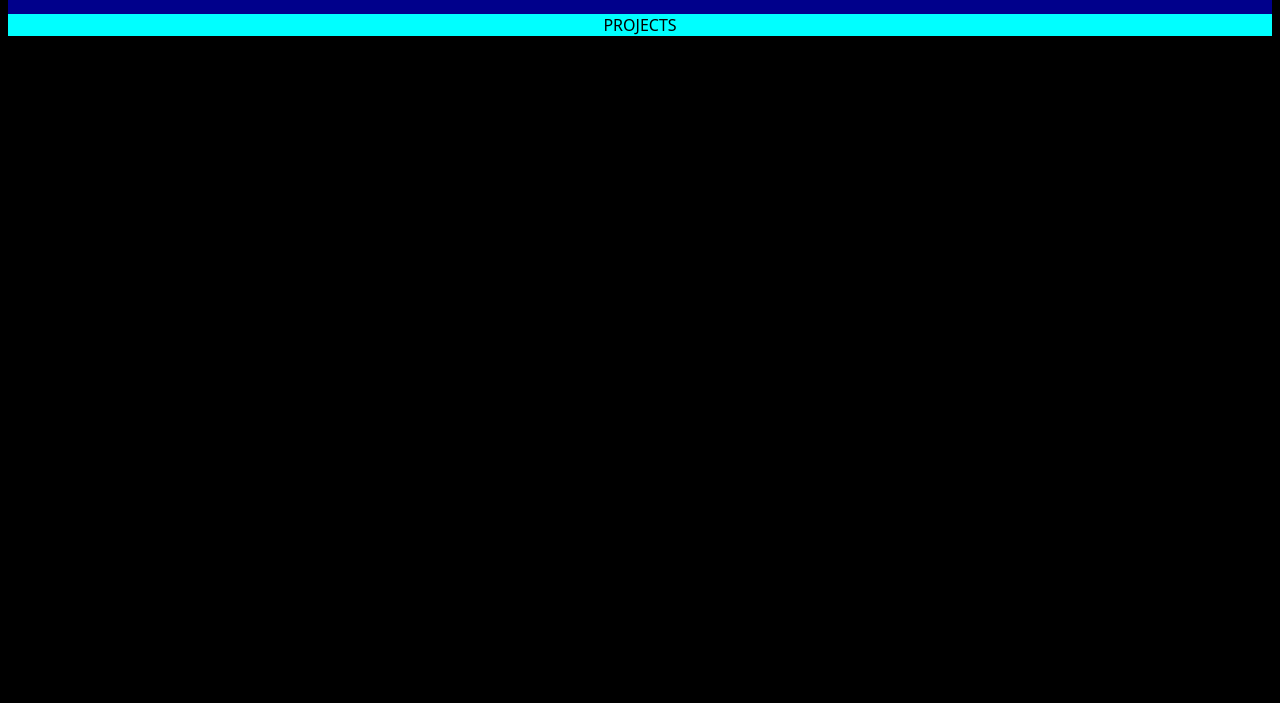
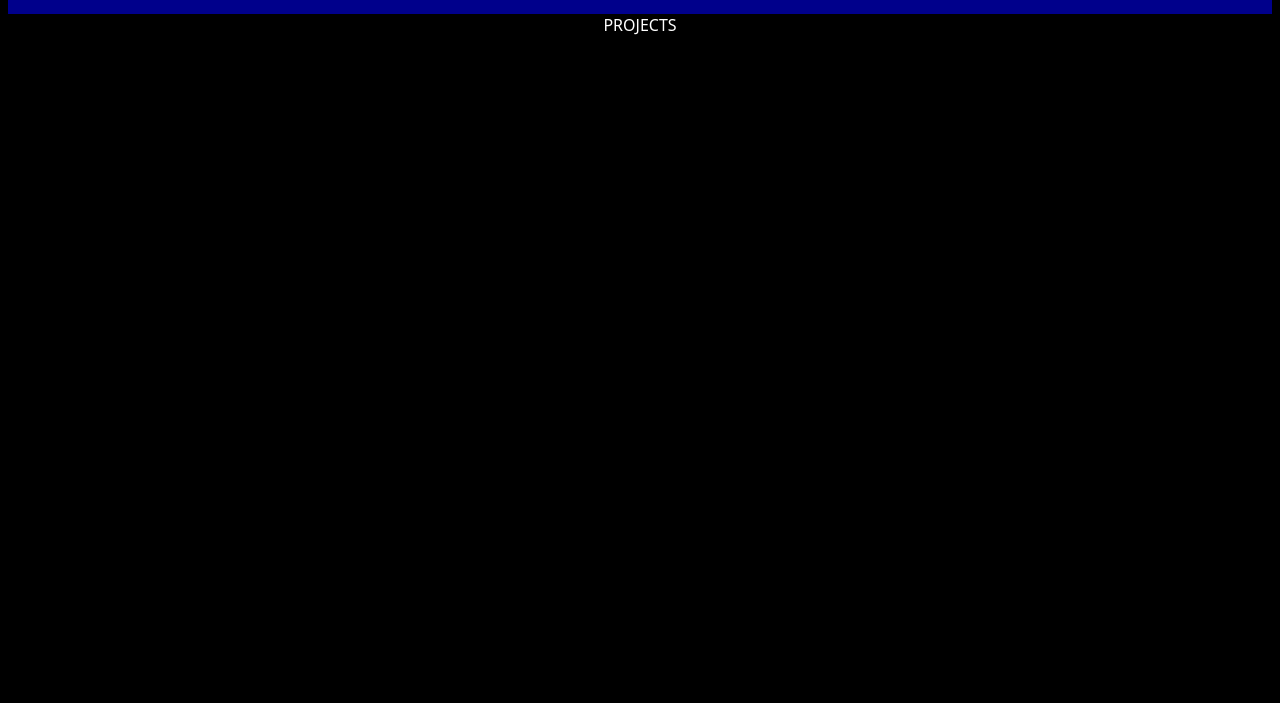
Before and after one commit to mehmed-damak/website_css_html, a plain HTML site: page index.html in a window 1280 px wide. Shown: the part 97-800 px from the top of the page. Drawn offline with Linux system fonts and the light colour scheme.

Commit message:
Change BACKCLR of proj header to black. text to white

```diff
--- a/styles.css
+++ b/styles.css
@@ -14,8 +14,7 @@ html {
 
 .projecttitle {
     display: flex;
-    color: black;
-    background-color: aqua;
+    color: white;
     justify-content: center;
     font-size: 24;
     font-family: system-ui, -apple-system, BlinkMacSystemFont, 'Segoe UI', Roboto, Oxygen, Ubuntu, Cantarell, 'Open Sans', 'Helvetica Neue', sans-serif;
```
